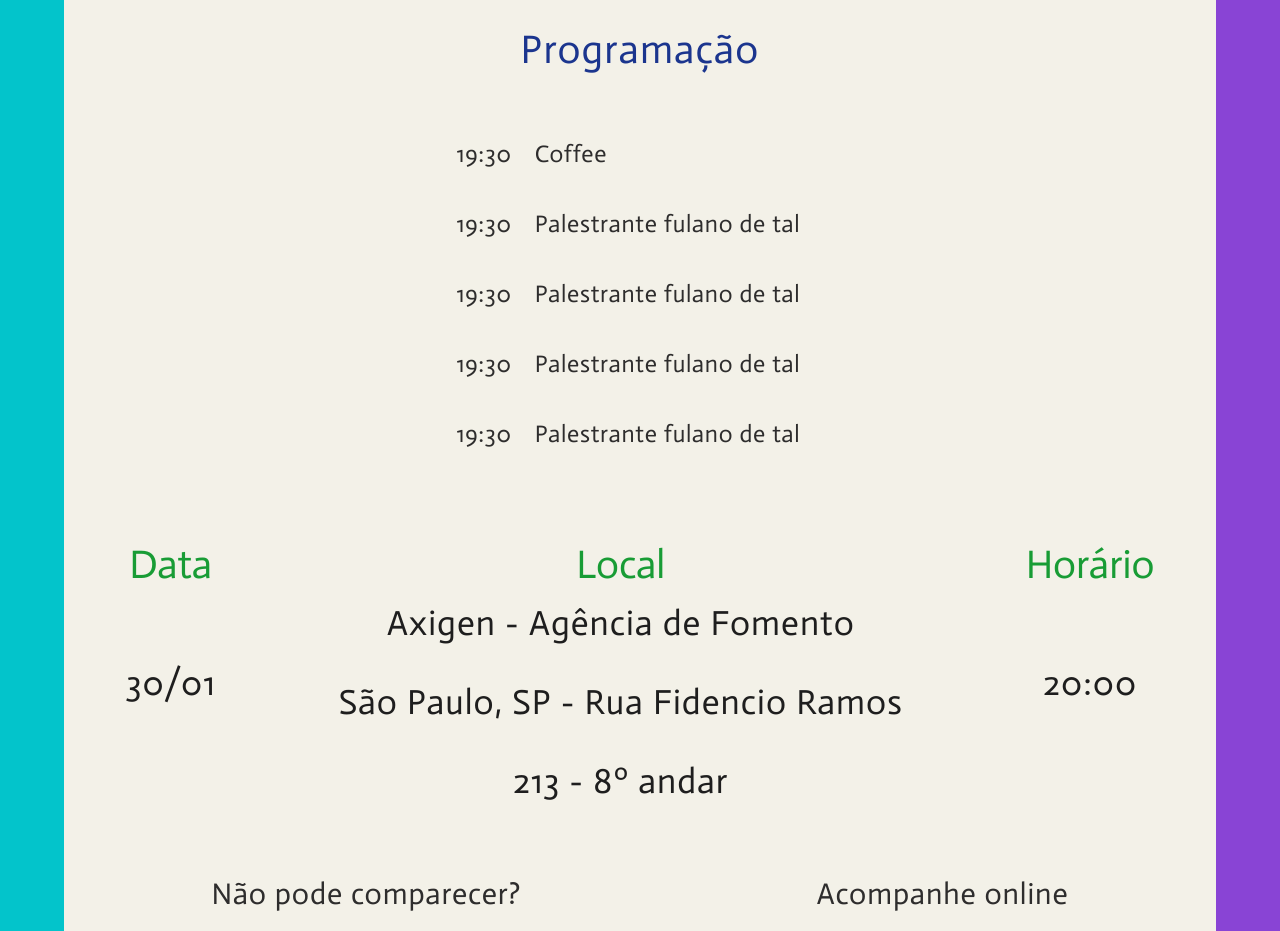
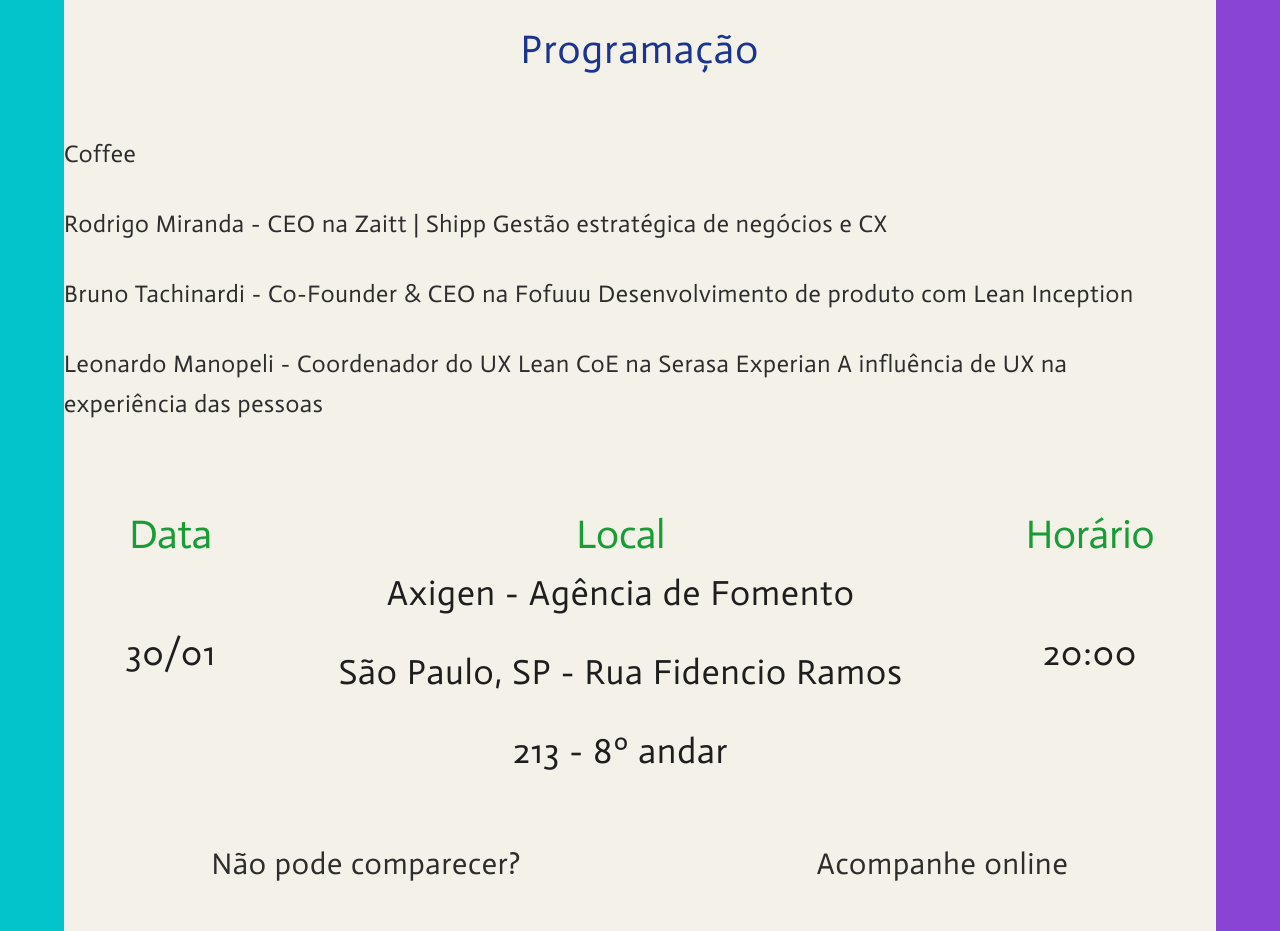
Before and after one commit to cxperiencesp/cxperiencesp.github.io, a website: page index.html in a window 1280 px wide. Shown: the part 1500-2431 px from the top of the page. Drawn offline with Linux system fonts and the light colour scheme; a script that the page names is missing.

Commit message:
add palestra

```diff
--- a/index.html
+++ b/index.html
@@ -127,19 +127,14 @@
             </div>
 
             <div class="div-horarios">
-                <div class="div-horarios-itens">
-                    <p>19:30</p>
-                    <p>19:30</p>
-                    <p>19:30</p>
-                    <p>19:30</p>
-                    <p>19:30</p>
-                </div>
                 <div class="div-horarios-info">
                     <p>Coffee</p>
-                    <p>Palestrante fulano de tal</p>
-                    <p>Palestrante fulano de tal</p>
-                    <p>Palestrante fulano de tal</p>
-                    <p>Palestrante fulano de tal</p>
+                    <p>Rodrigo Miranda - CEO na Zaitt | Shipp
+                        Gestão estratégica de negócios e CX </p>
+                    <p>Bruno Tachinardi - Co-Founder & CEO na Fofuuu
+                        Desenvolvimento de produto com Lean Inception</p>
+                    <p>Leonardo Manopeli - Coordenador do UX Lean CoE na Serasa Experian
+                        A influência de UX na experiência das pessoas</p>
                 </div>
             </div>
             <div class="combo-event">
```
